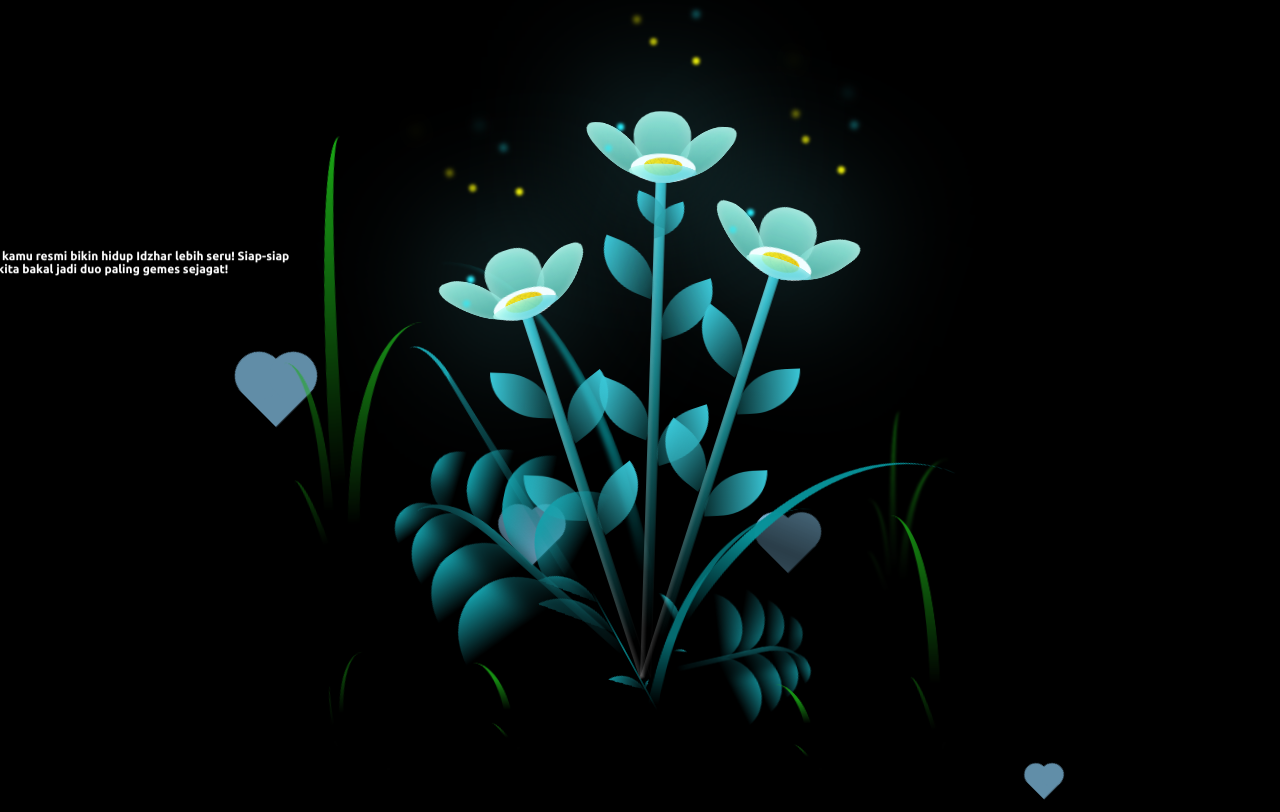
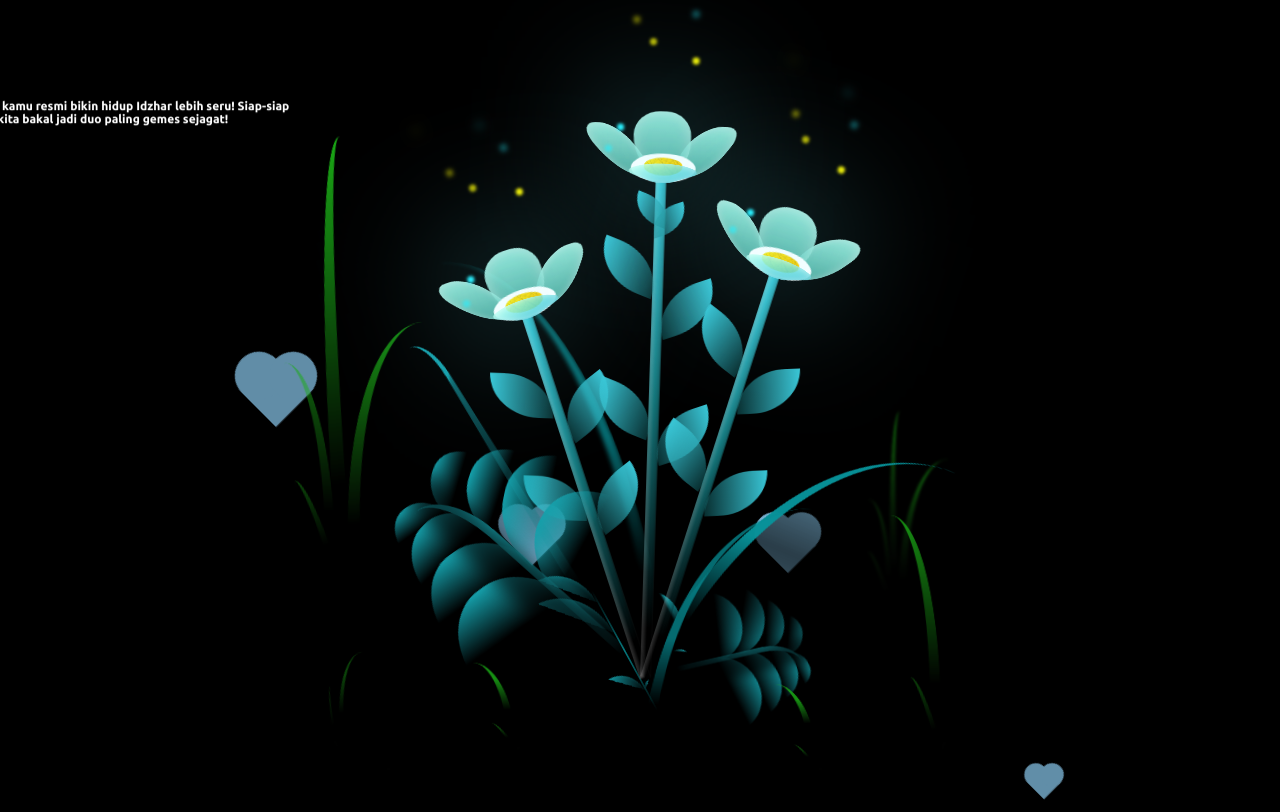
Before and after one commit to Arapemula/flowers, a website: page index.html in a window 1280 px wide. Drawn offline with Linux system fonts and the light colour scheme.

Commit message:
Deskripsi perubahan

```diff
--- a/index.html
+++ b/index.html
@@ -137,7 +137,7 @@
 </head>
 
 <body class="not-loaded">
-  <div style="font-weight: bold; color: white; position: absolute; top: 250px; font-family: 'Ubuntu'; left:-100px; transform: translateX(-50%); font-size: 12px; text-align: center; animation: fadeInSlideUp 1s ease-out, bounceInfinite 2s ease-in-out 1s infinite;width: 400px; ">
+  <div style="font-weight: bold; color: white; position: absolute; top: 100px; font-family: 'Ubuntu'; left:-100px; transform: translateX(-50%); font-size: 12px; text-align: center; animation: fadeInSlideUp 1s ease-out, bounceInfinite 2s ease-in-out 1s infinite;width: 400px; ">
     Wihii! Sekarang kamu resmi bikin hidup Idzhar lebih seru! Siap-siap yaa, kita bakal jadi duo paling gemes sejagat!
 </div>
 <div class="bubble-container" style="position: absolute;">
```
